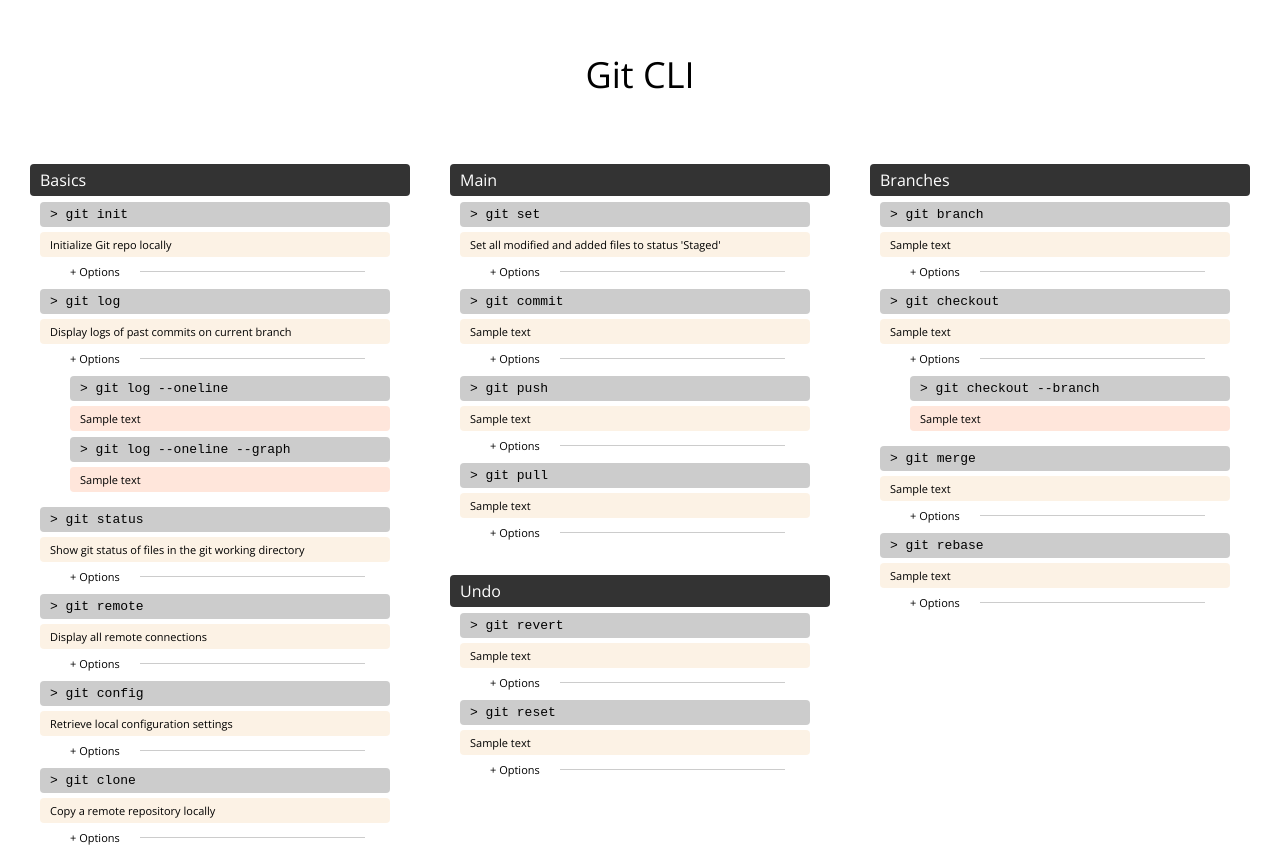
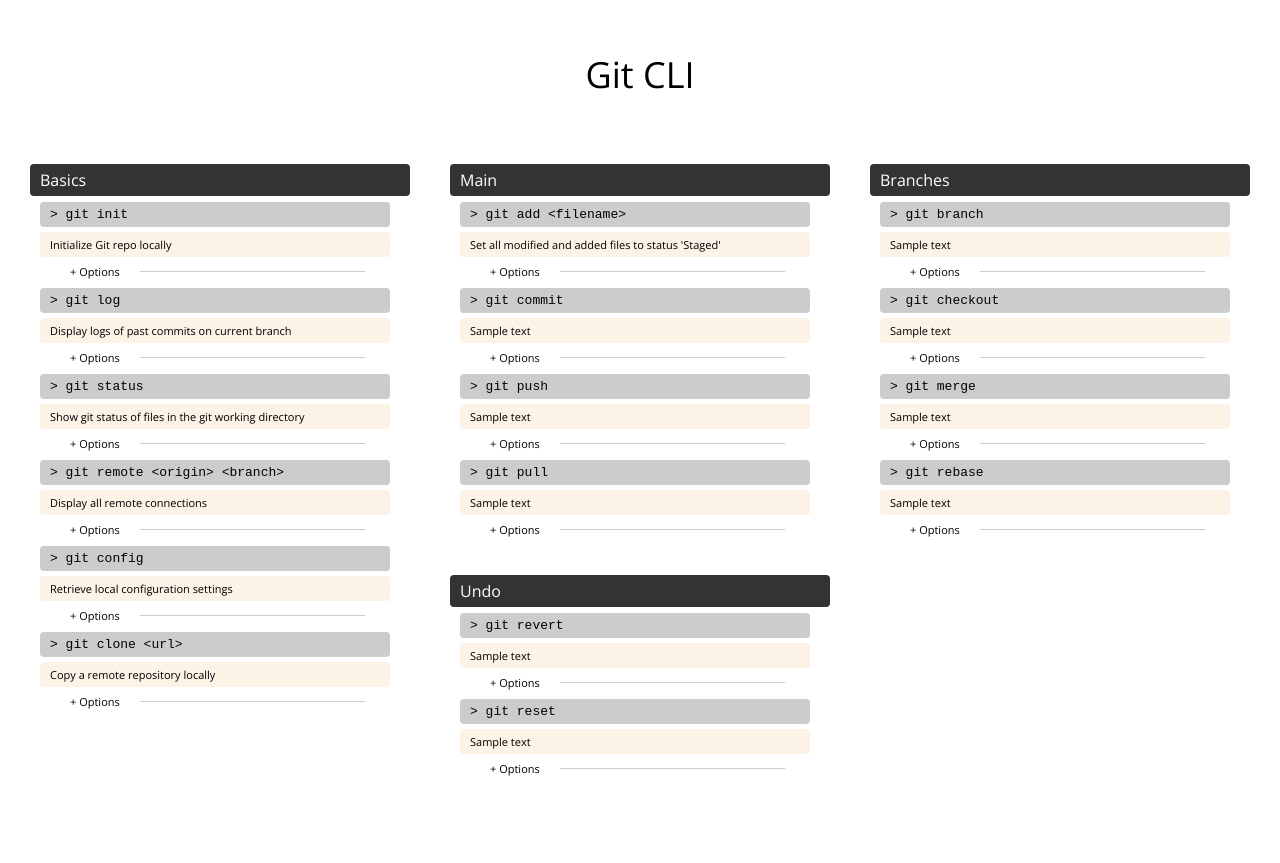
Before and after one commit to bradford-james/cheat-sheets, a Vue app: page / in a window 1280 px wide. After the commit the page ends 800 px from the top, so only its background shows below. Built offline with nearby package versions, Linux system fonts and the light colour scheme.

Commit message:
added show hide animation to options

```diff
--- a/src/App.vue
+++ b/src/App.vue
@@ -41,12 +41,12 @@ export default {
                   options: [
                     {
                       id: "optOneline",
-                      option: "log --oneline",
+                      option: "--oneline",
                       description: "Sample text"
                     },
                     {
                       id: "optGraph",
-                      option: "log --oneline --graph",
+                      option: "--oneline --graph",
                       description: "Sample text"
                     }
                   ]
@@ -59,7 +59,7 @@ export default {
                 },
                 {
                   id: "comRemote",
-                  command: "remote",
+                  command: "remote <origin> <branch>",
                   description: "Display all remote connections"
                 },
                 {
@@ -69,7 +69,7 @@ export default {
                 },
                 {
                   id: "comClone",
-                  command: "clone",
+                  command: "clone <url>",
                   description: "Copy a remote repository locally"
                 }
               ]
@@ -85,14 +85,22 @@ export default {
               commands: [
                 {
                   id: "comAdd",
-                  command: "set",
+                  command: "add <filename>",
                   description:
                     "Set all modified and added files to status 'Staged'"
                 },
                 {
                   id: "comCommit",
                   command: "commit",
-                  description: "Sample text"
+                  description: "Sample text",
+                  spacer: true,
+                  options: [
+                    {
+                      id: "optMessage",
+                      option: '-m <"commit title">',
+                      description: "Sample text"
+                    }
+                  ]
                 },
                 {
                   id: "comPush",
@@ -144,7 +152,7 @@ export default {
                   options: [
                     {
                       id: "optBranch",
-                      option: "checkout --branch",
+                      option: "--branch",
                       description: "Sample text"
                     }
                   ]
--- a/src/components/Category.vue
+++ b/src/components/Category.vue
@@ -13,8 +13,8 @@ export default {
     Command
   },
   props: {
-    category: Array,
-    cli: Array
+    category: Object,
+    cli: String
   }
 };
 </script>
--- a/src/components/Command.vue
+++ b/src/components/Command.vue
@@ -4,12 +4,20 @@
       <pre>{{ `> ${cli} ${command.command ? command.command : ''}` }}</pre>
     </div>
     <div class="description el">{{ command.description }}</div>
-    <div class="collapsible">
+    <div class="collapsible" @click="doThing" :class="{active: isActive}">
       <div class="option-tag">+ Options</div>
       <div class="bottom-line"></div>
     </div>
-    <Option v-for="option in command.options" :key="option.id" :option="option" :cli="cli" />
-    <div v-if="command.spacer" class="spacer"></div>
+    <div class="collapsee" :class="{'show-opts': showOpts}">
+      <Option
+        v-for="option in command.options"
+        :key="option.id"
+        :option="option"
+        :cli="cli"
+        :command="command.command"
+      />
+      <div v-if="command.spacer" class="spacer"></div>
+    </div>
   </div>
 </template>
 
@@ -23,6 +31,18 @@ export default {
   },
   components: {
     Option
+  },
+  data() {
+    return {
+      isActive: false,
+      showOpts: false
+    };
+  },
+  methods: {
+    doThing() {
+      this.isActive = !this.isActive;
+      this.showOpts = !this.showOpts;
+    }
   }
 };
 </script>
@@ -56,7 +76,35 @@ pre {
 
 .collapsible {
   display: flex;
-  margin: 7px 0 10px 0;
+  margin: 7px 0 3px 0;
+}
+
+.collapsible:hover {
+  color: grey;
+  cursor: pointer;
+}
+
+.active > .bottom-line,
+.collapsible:hover > .bottom-line {
+  border-color: #ddd;
+}
+
+.active {
+  color: rgb(220, 136, 100);
+}
+
+.active:hover {
+  color: rgb(220, 136, 100, 0.8);
+}
+
+.collapsee {
+  max-height: 0;
+  transition: max-height 0.3s ease-out;
+  overflow: hidden;
+}
+
+.show-opts {
+  max-height: 200px;
 }
 
 .option-tag {
--- a/src/components/Option.vue
+++ b/src/components/Option.vue
@@ -1,7 +1,7 @@
 <template>
   <div class="option-container">
     <div class="command el">
-      <pre>{{ `> ${cli} ${option.option ? option.option : ''}` }}</pre>
+      <pre>{{ `> ${cli} ${command} ${option.option ? option.option : ''}` }}</pre>
     </div>
     <div class="description el">{{ option.description }}</div>
   </div>
@@ -12,7 +12,8 @@ export default {
   name: "option",
   props: {
     option: Object,
-    cli: String
+    cli: String,
+    command: String
   }
 };
 </script>
```
